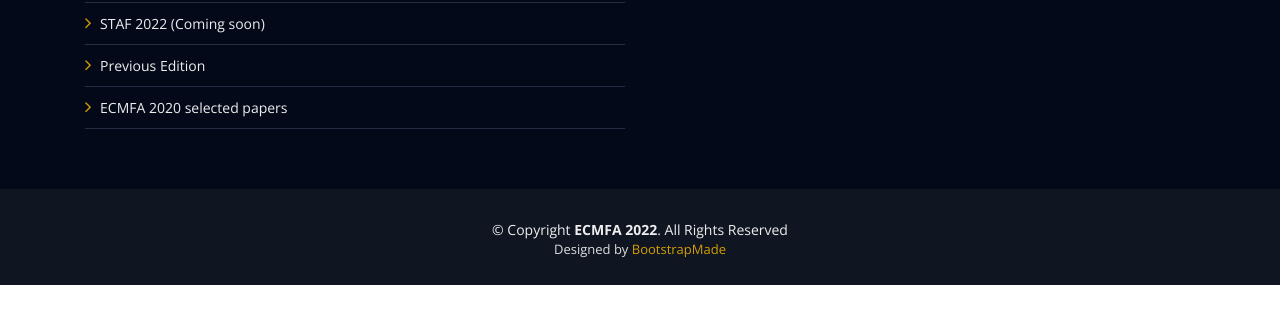
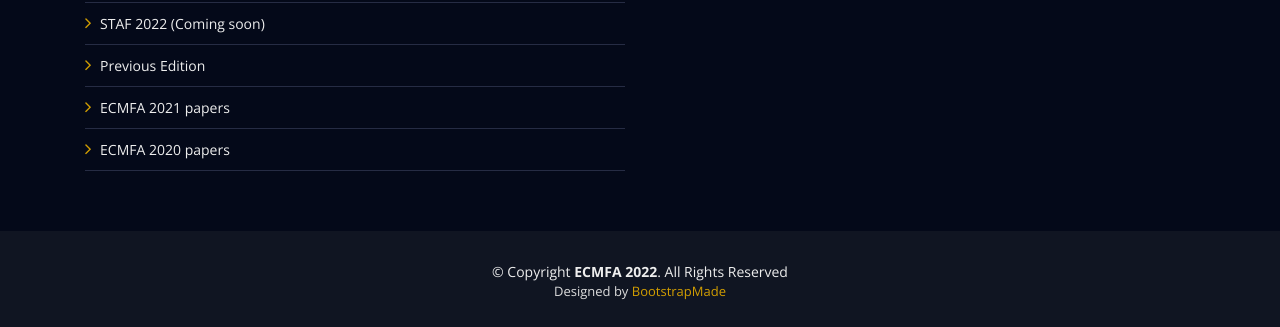
Before and after one commit to davidediruscio/ECMFA2022, a plain HTML site: page index.html in a window 1280 px wide. Shown: the part 4548-4875 px from the top of the page. Before the commit the page ends 4833 px from the top, so only its background shows below. Drawn offline with nearby package versions, Linux system fonts and the light colour scheme.

Commit message:
Added ECMFA 2021 papers

```diff
--- a/index.html
+++ b/index.html
@@ -288,10 +288,10 @@
               <li><i class="fa fa-angle-right"></i> <a href="#about">About</a></li>
               <li><i class="fa fa-angle-right"></i> <a href="https://easychair.org/conferences/?conf=ecmfa2022" target="_blank">Submission Web page</a></li>
               <li><i class="fa fa-angle-right"></i> <a href="https://raw.githubusercontent.com/davidediruscio/ECMFA2022/master/CFPs.txt" target="_blank">Download CFPs</a></li>
-
               <li><i class="fa fa-angle-right"></i> <a href="#">STAF 2022 (Coming soon)</a></li>
               <li><i class="fa fa-angle-right"></i> <a href="https://staf2021.hvl.no/events/ecmfa2021/" target="_blank">Previous Edition</a></li>
-              <li><i class="fa fa-angle-right"></i> <a href="http://www.jot.fm/contents/issue_2020_02.html" target="_blank">ECMFA 2020 selected papers</a></li>
+              <li><i class="fa fa-angle-right"></i> <a href="http://www.jot.fm/contents/issue_2021_03.html" target="_blank">ECMFA 2021 papers</a></li>
+              <li><i class="fa fa-angle-right"></i> <a href="http://www.jot.fm/contents/issue_2020_02.html" target="_blank">ECMFA 2020 papers</a></li>
 
             </ul>
           </div>
```
